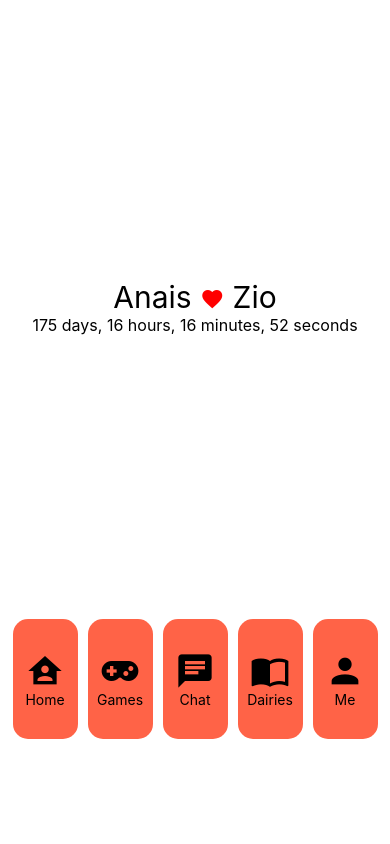
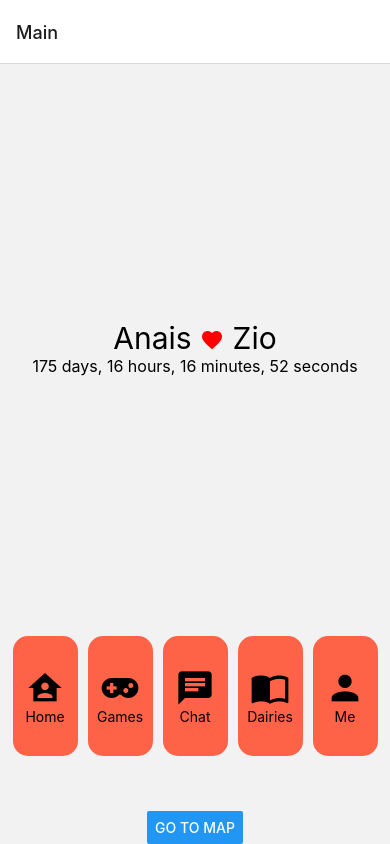
Before and after one commit to Zio7711/amazingLove, a React Native app in the folder wade/amazingLove/: screen /Main in a window 390 px wide. Built offline with nearby package versions, Linux system fonts and the light colour scheme.

Commit message:
set up global color and font style

```diff
--- a/wade/amazingLove/App.js
+++ b/wade/amazingLove/App.js
@@ -1,14 +1,24 @@
 import { StyleSheet, Text, View } from 'react-native';
 
 import MainScreen from './src/screens/MainScreen';
-import { StatusBar } from 'expo-status-bar';
+import MapComponent from './src/components/MapComponent';
+import { NavigationContainer } from '@react-navigation/native';
+import ScreenContainer from './src/components/ScreenContainer';
+import { createNativeStackNavigator } from '@react-navigation/native-stack';
+
+const Stack = createNativeStackNavigator();
 
 export default function App() {
   return (
-    <View style={styles.container}>
-      <StatusBar style='auto' />
-      <MainScreen />
-    </View>
+    <ScreenContainer style={styles.container}>
+      <NavigationContainer>
+        <Stack.Navigator initialRouteName='Home'>
+          <Stack.Screen name='Main' component={MainScreen} />
+          <Stack.Screen name='Map' component={MapComponent} />
+        </Stack.Navigator>
+      </NavigationContainer>
+      {/* <MapComponent /> */}
+    </ScreenContainer>
   );
 }
 
--- a/wade/amazingLove/app.json
+++ b/wade/amazingLove/app.json
@@ -3,7 +3,6 @@
     "name": "amazingLove",
     "slug": "amazingLove",
     "version": "1.0.0",
-    "orientation": "portrait",
     "icon": "./assets/icon.png",
     "splash": {
       "image": "./assets/splash.png",
--- a/wade/amazingLove/package.json
+++ b/wade/amazingLove/package.json
@@ -13,6 +13,7 @@
     "@expo/vector-icons": "^12.0.5",
     "@react-navigation/bottom-tabs": "^6.3.1",
     "@react-navigation/native": "^6.0.10",
+    "@react-navigation/native-stack": "^6.6.1",
     "@react-navigation/stack": "^6.2.1",
     "apisauce": "^2.1.5",
     "expo": "~44.0.0",
@@ -26,6 +27,7 @@
     "react-dom": "17.0.1",
     "react-native": "0.64.3",
     "react-native-gesture-handler": "~2.1.0",
+    "react-native-maps": "0.29.4",
     "react-native-safe-area-context": "3.3.2",
     "react-native-screens": "~3.10.1",
     "react-native-web": "0.17.1"
--- /dev/null
+++ b/wade/amazingLove/src/components/MapComponent.js
@@ -0,0 +1,40 @@
+import { Dimensions, StyleSheet, Text, View } from 'react-native';
+import React, { useEffect, useRef, useState } from 'react';
+
+import Constants from 'expo-constants';
+import MapView from 'react-native-maps';
+
+const MapComponent = () => {
+  const mapRef = useRef(null);
+  const [mapRegion, setMapRegion] = useState({
+    latitude: 30.2348219,
+    longitude: 120.244489,
+    latitudeDelta: 0.0922,
+    longitudeDelta: 0.0421,
+  });
+
+  return (
+    <MapView
+      ref={mapRef}
+      style={styles.map}
+      region={mapRegion}
+      showsUserLocation={true}
+      showsMyLocationButton={true}
+      // provider={MapView.PROVIDER_GOOGLE}
+      // onUserLocationChange={(result) => {
+      //   setMapRegion({
+      //     ...mapRegion,
+      //     latitude: result.nativeEvent.coordinate.latitude,
+      //     longitude: result.nativeEvent.coordinate.longitude,
+      //   });
+      // }}
+    ></MapView>
+  );
+};
+const styles = StyleSheet.create({
+  map: {
+    width: Dimensions.get('window').width,
+    height: Dimensions.get('window').height,
+  },
+});
+export default MapComponent;
--- a/wade/amazingLove/src/screens/MainScreen.js
+++ b/wade/amazingLove/src/screens/MainScreen.js
@@ -1,14 +1,15 @@
-import { Image, ImageBackground, StyleSheet, Text, View } from 'react-native';
+import { Button, StyleSheet, Text, View } from 'react-native';
 
 import MainScreenCenter from '../components/mainScreenComponents/MainScreenCenter';
 import MainScreenIconList from '../components/mainScreenComponents/MainScreenIconList';
 import ScreenContainer from '../components/ScreenContainer';
 
-const MainScreen = () => {
+const MainScreen = ({ navigation }) => {
   return (
     <View style={styles.container}>
       <MainScreenCenter />
       <MainScreenIconList />
+      <Button title='Go to Map' onPress={() => navigation.navigate('Map')} />
     </View>
   );
 };
@@ -16,8 +17,8 @@ const MainScreen = () => {
 const styles = StyleSheet.create({
   container: {
     flex: 1,
-    paddingBottom: 50,
+    alignItems: 'center',
+    justifyContent: 'center',
   },
 });
-
 export default MainScreen;
```
Also changed, not shown: wade/amazingLove/config/color.js (added, +10 -0 lines), wade/amazingLove/config/styles.js (added, +11 -0 lines), 1 other file (tests, documents, lock files or other folders).
